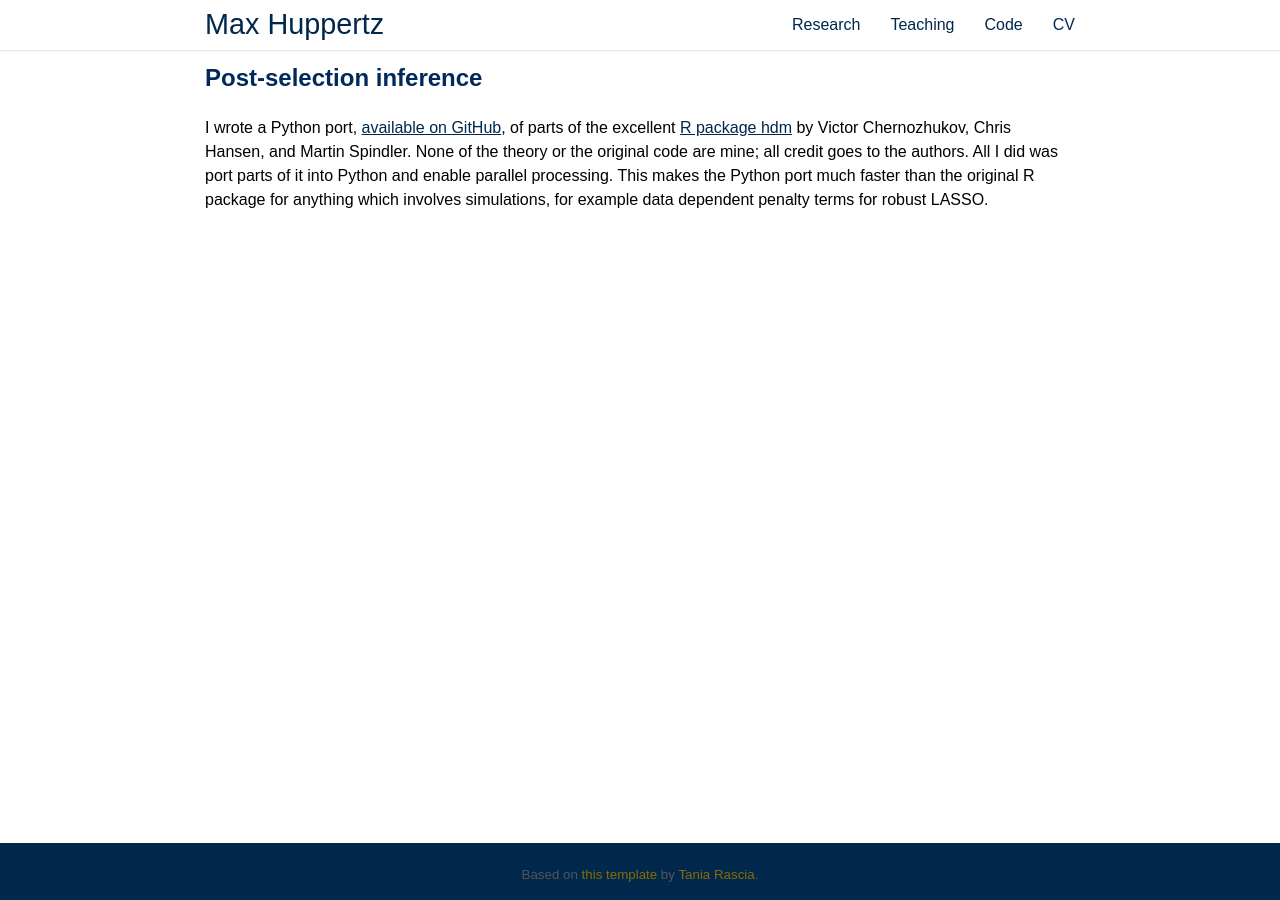
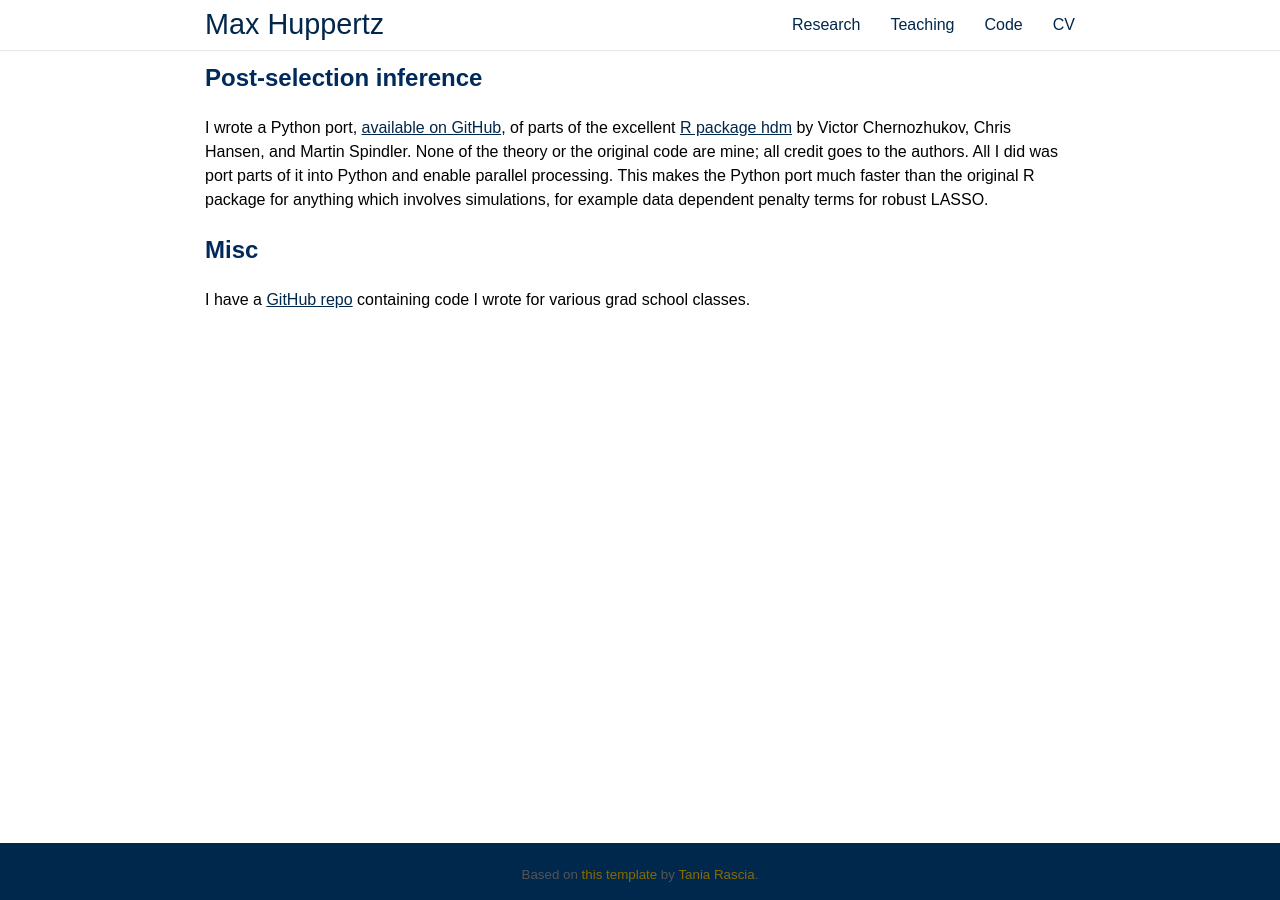
Before and after one commit to maxhuppertz/maxhuppertz.github.io, a Jekyll site: the page built from _pages/03_code.md, in a window 1280 px wide. Built offline with Jekyll 4.4.1, drawn with Linux system fonts in a browser that asks for light colours; nearby versions of some CDN libraries.

Commit message:
Added grad school code back to the code page

```diff
--- a/_pages/03_code.md
+++ b/_pages/03_code.md
@@ -7,8 +7,8 @@ permalink: /code/
 ## Post-selection inference
 I wrote a Python port, [available on GitHub][hdmpy_github]{:target="_blank"}, of parts of the excellent [R package hdm][hdm_cran]{:target="_blank"} by Victor Chernozhukov, Chris Hansen, and Martin Spindler. None of the theory or the original code are mine; all credit goes to the authors. All I did was port parts of it into Python and enable parallel processing. This makes the Python port much faster than the original R package for anything which involves simulations, for example data dependent penalty terms for robust LASSO.
 
-[//]: # # Misc
-[//]: # I have a [GitHub repo][grad_code_github] containing code I wrote for various grad school classes.
+## Misc
+I have a [GitHub repo][grad_code_github] containing code I wrote for various grad school classes.
 
 [hdmpy_github]: https://github.com/maxhuppertz/hdmpy
 [hdm_cran]: https://cran.r-project.org/web/packages/hdm/index.html
```
